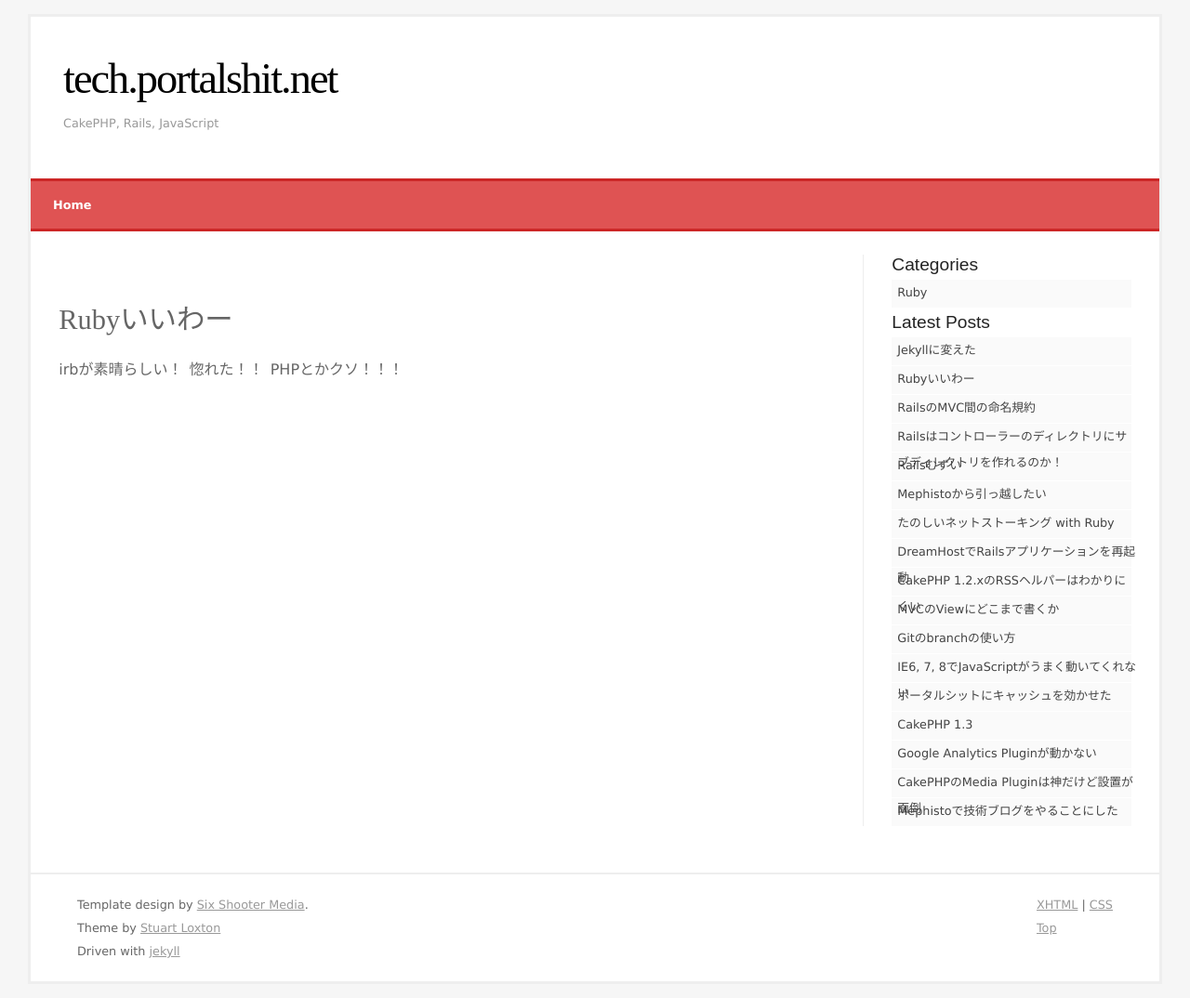
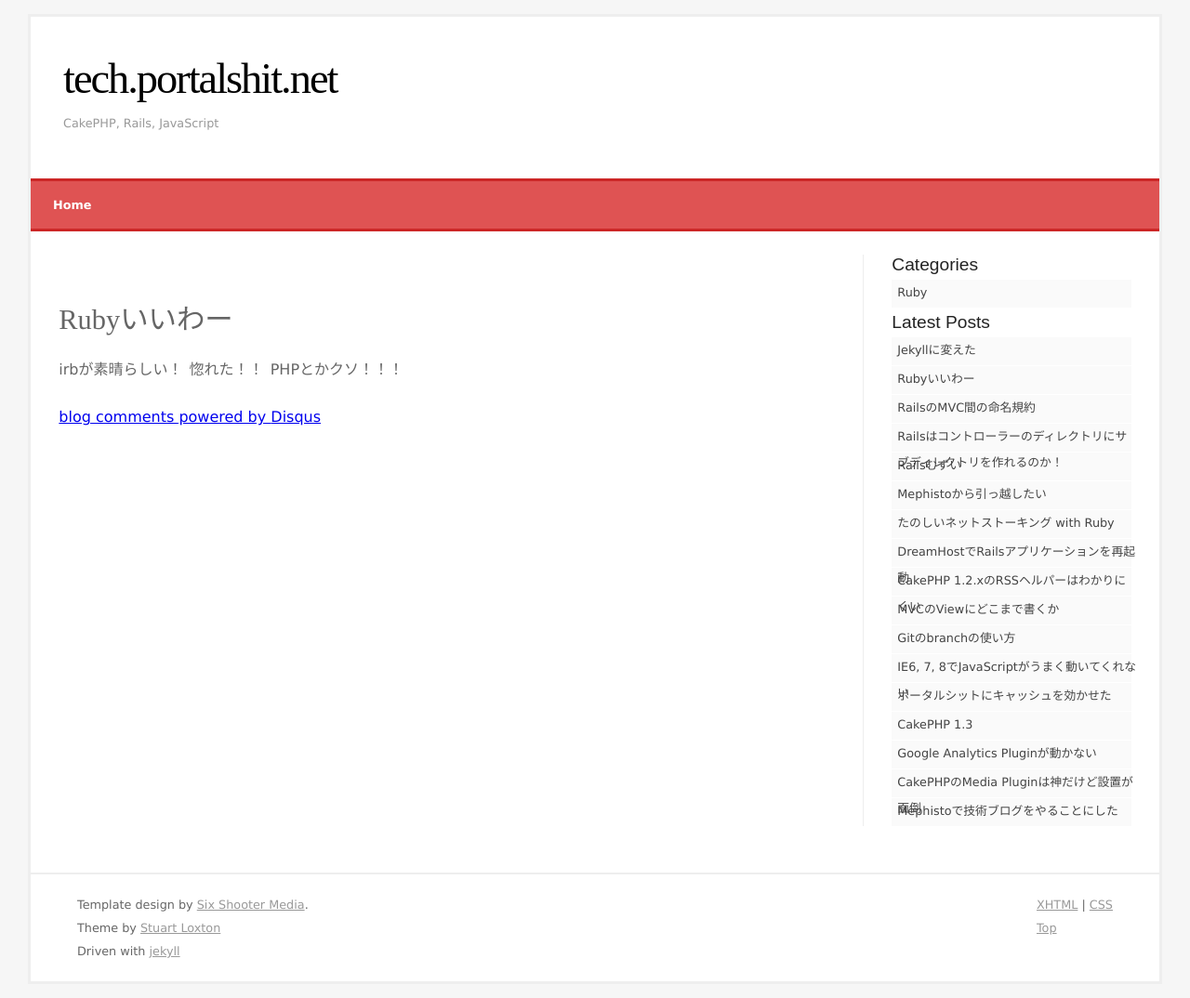
Before and after one commit to morygonzalez/tech.portalshit.net, a Jekyll site: the page built from _posts/2010-06-04-i-like-ruby.markdown, in a window 1280 px wide. Shown: the whole page at 93% size. Built offline with Jekyll 4.4.1, drawn with Linux system fonts in a browser that asks for light colours; comment, search, counter and statistics services are not loaded; some of the changed lines change nothing that is shown.

Commit message:
DISQUS対応

```diff
--- a/_layouts/post.html
+++ b/_layouts/post.html
@@ -24,6 +24,19 @@
 			<div id="content">
 				<h2>{{ page.title }}</h2>
 				{{ content }}
+				<div id="disqus_thread"></div>
+				<script type="text/javascript">
+				  /**
+				    * var disqus_identifier; [Optional but recommended: Define a unique identifier (e.g. post id or slug) for this thread]
+				    */
+				  (function() {
+				   var dsq = document.createElement('script'); dsq.type = 'text/javascript'; dsq.async = true;
+				   dsq.src = 'http://techportalshit.disqus.com/embed.js';
+				   (document.getElementsByTagName('head')[0] || document.getElementsByTagName('body')[0]).appendChild(dsq);
+				  })();
+				</script>
+				<noscript>Please enable JavaScript to view the <a href="http://disqus.com/?ref_noscript=techportalshit">comments powered by Disqus.</a></noscript>
+				<a href="http://disqus.com" class="dsq-brlink">blog comments powered by <span class="logo-disqus">Disqus</span></a>
 			</div>
 
 			<div id="sidebar">
@@ -65,4 +78,18 @@
     var s = document.getElementsByTagName('script')[0]; s.parentNode.insertBefore(ga, s);
   })();
 </script>
+<script type="text/javascript">
+//<![CDATA[
+(function() {
+	var links = document.getElementsByTagName('a');
+	var query = '?';
+	for(var i = 0; i < links.length; i++) {
+	if(links[i].href.indexOf('#disqus_thread') >= 0) {
+		query += 'url' + i + '=' + encodeURIComponent(links[i].href) + '&';
+	}
+	}
+	document.write('<script charset="utf-8" type="text/javascript" src="http://disqus.com/forums/techportalshit/get_num_replies.js' + query + '"></' + 'script>');
+})();
+//]]>
+</script>
 </body>
```
Also changed, not shown: 15 other files.
